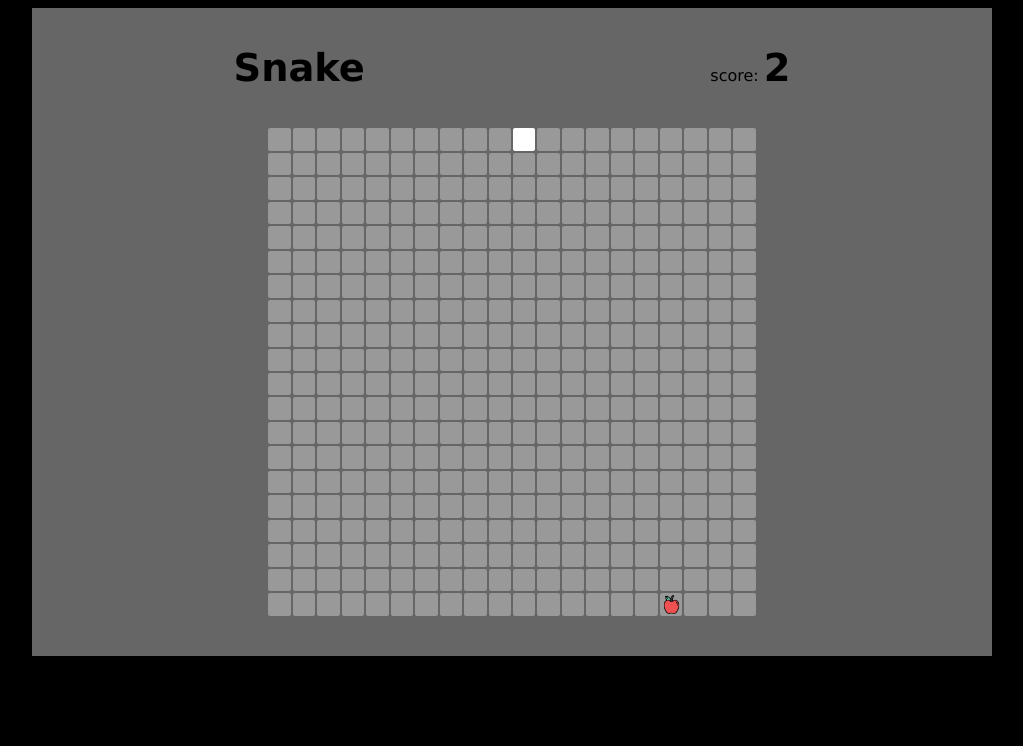
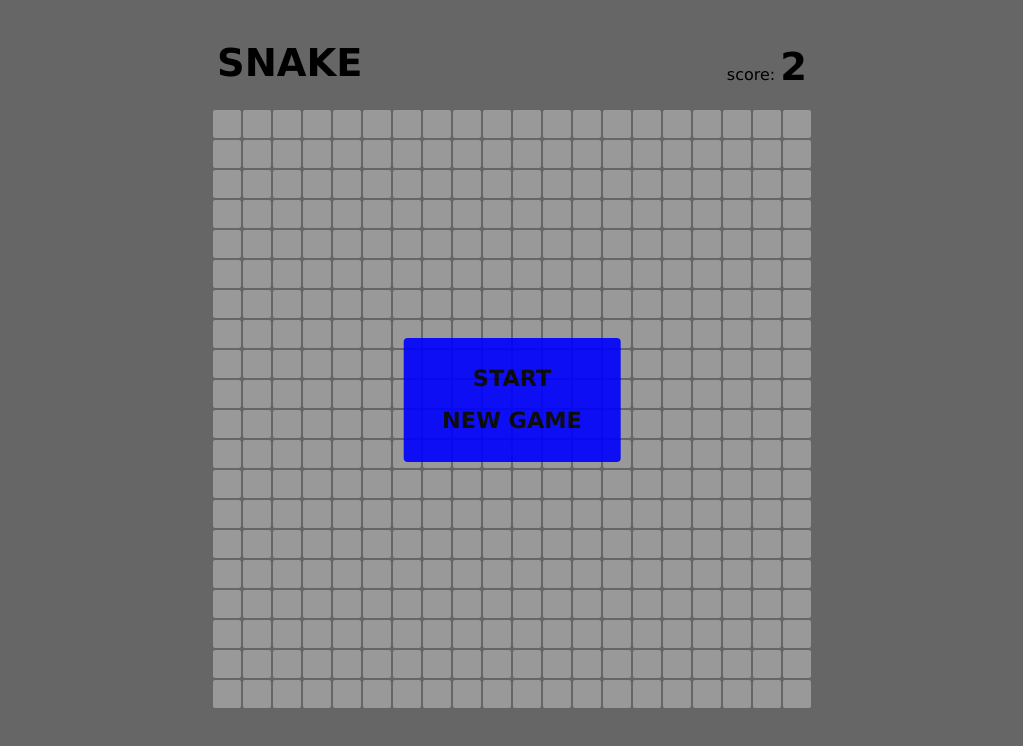
Before and after one commit to pawelziezio/s-snake-game-js, a plain HTML site: page index.html in a window 1280 px wide. Shown: the whole page, without its empty margins (128-1151 px from the left). Drawn offline with Linux system fonts and the light colour scheme.

Commit message:
start button ready

```diff
--- a/index.html
+++ b/index.html
@@ -11,13 +11,14 @@
 <body>
     <section>
         <header>
-            <h1>Snake</h1>
+            <h1>SNAKE</h1>
             <p class='game__score'>
                 <span class='game__score-text'>score:</span>
                 <span class='game__score-value'>2</span>
             </p>
         </header>
         <table class="game-board"></table>
+        <button class="game__start-button">START<br>NEW GAME</button>
     </section>
 </body>
 </html>
--- a/sript.js
+++ b/sript.js
@@ -2,6 +2,7 @@ document.addEventListener('DOMContentLoaded', function() {
 
     const gameBoard = document.querySelector('.game-board');
     const gameScore = document.querySelector('.game__score-value');
+    const startButton = document.querySelector('.game__start-button');
 
 
     const cellsX = 20;
@@ -132,7 +133,7 @@ document.addEventListener('DOMContentLoaded', function() {
             collisionTest(newHead[0],newHead[1],snake) ||
             collisionTest(newHead[0],newHead[1],bombsArray) ){
             // function game over to implement
-            location.reload()
+            // location.reload()
         }
 
         snake.unshift(newHead);
@@ -161,7 +162,13 @@ document.addEventListener('DOMContentLoaded', function() {
         setTimeout(startGame, gameSpeed);
     };
 
-    if(!applePosition) addApple();
-    startGame();
-    setInterval( addBomb, 30000);
+    startButton.addEventListener('click',function(e){
+        e.preventDefault();
+
+        startButton.style.opacity = "0";
+        setTimeout(function(){startButton.style.display = "none"}, 1000);
+        if(!applePosition) addApple();
+        startGame();
+        setInterval( addBomb, 30000);
+    })
 })
--- a/style.css
+++ b/style.css
@@ -1,43 +1,48 @@
 *{
     transition: all .1s;
+    font-family: Verdana, Tahoma, sans-serif;
 }
 
 body{
     background: #000;
+    background: #666;
 }
 
 section{
-    max-width: 960px;
-    margin: auto;
-    font-family: Verdana, Tahoma, sans-serif;
-    background: #666;
+    margin: 0 auto;
 }
 
 header{
     display: flex;
-    justify-content: space-around;
+    justify-content: space-between;
     align-items: center;
-    padding: .5% 3%;
+    max-width: 590px;
+    margin: auto;
 }
 
 h1{
     font-size: 2.4rem;
+    margin-bottom: 4%;
+}
+
+p{
+    margin-bottom: 0;
 }
 
 .game__score-value{
     font-size: 2.4rem;
     font-weight: bold;
+    width: 40px;
 }
 
 .game-board{
     margin: auto;
-    padding-bottom: 4%;
 }
 
 .board-cell{
     background: #999;
-    width: 1.6vw;
-    height: 1.6VW;
+    width: 26px;
+    height: 26px;
 }
 
 .snake{
@@ -55,3 +60,30 @@ h1{
 td{
     border-radius: 2px;
 }
+
+.game__start-button{
+    position: absolute;
+    top: 50%;
+    left: 50%;
+    transform: translate(-50%, -50%);
+    padding: 1.6% 3%;
+    background: blue;
+    font-size: 1.4rem;
+    font-weight: bold;
+    outline: none;
+    border: none;
+    opacity: .9;
+    border-radius: 4px;
+    cursor: pointer;
+    line-height: 2.6rem;
+    transition: all .2s;
+}
+
+.game__start-button:hover{
+    top: 49.8%;
+    box-shadow: 0px 5px 10px 0px rgba(0,0,0,0.75);
+}
+.game__start-button:active{
+    top: 50%;
+    box-shadow: none;
+}
```
